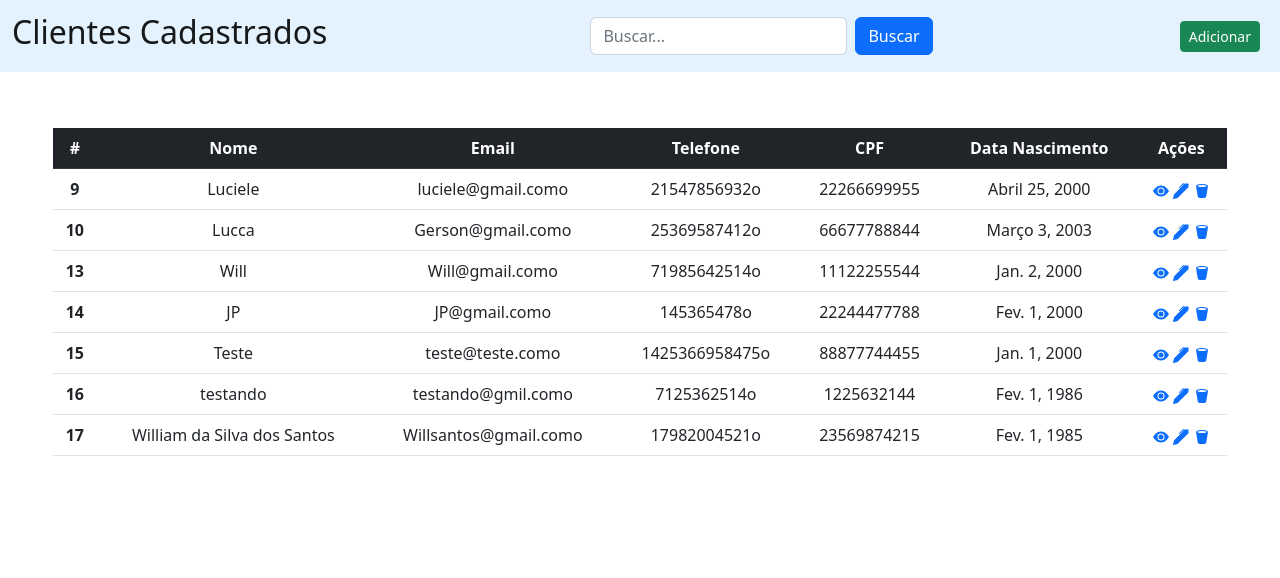
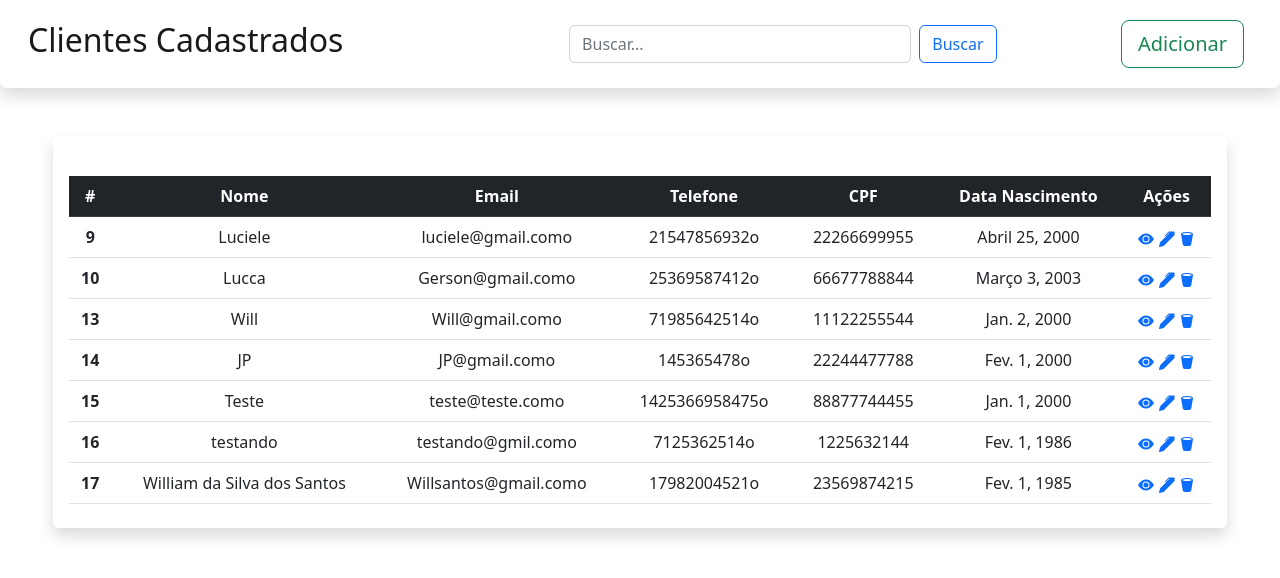
Before and after one commit to willsantos86/Crud_com_Python, a Django app: page / in a window 1280 px wide. Shown: the top 578 px of the page. Run offline with Django 3.2, Linux system fonts and the light colour scheme; data comes from the database, SQL or seed files in the repository.

Commit message:
Melhorando o visual dos templates.

```diff
--- a/app/templates/index.html
+++ b/app/templates/index.html
@@ -7,15 +7,15 @@
         <title>Cadastro de Clientes</title>
     </head>
     <body>
-        <nav class="navbar" style="background-color: #e3f2fd">
+        <nav class="navbar shadow p-3 mb-5 bg-body rounded" style="background-color: #e3f2fd;">
           <div class="container-fluid">
             <a class="navbar-brand"><h2>Clientes Cadastrados</h2></a>
             <form method="get" class="d-flex" role="search">
-                <input class="form-control me-2" type="text" id="search" name="search" placeholder="Buscar..." aria-label="Search">
-                <button class="btn btn-primary" type="submit">Buscar</button>
+                <input class="form-control me-2 col-3" type="text" id="search" name="search" placeholder="Buscar..." aria-label="Search">
+                <button class="btn btn-outline-primary" type="submit">Buscar</button>
             </form>
             <div class="d-grid gap-2 d-md-flex justify-content-md-end">
-                <a href="/form/" class="btn btn-success me-md-2 btn-sm">Adicionar</a>
+                <a href="/form/" class="btn btn-outline-success me-md-2 btn-lg">Adicionar</a>
             </div>
           </div>
         </nav>
@@ -27,19 +27,19 @@
         </div>-->
 
 
-        <div class="col-6 m-auto pt-2 pb-2 text-center">
-            <!--<form method="get">
+        <!-- <div class="col-6 m-auto pt-2 pb-2 text-center">
+            <form method="get">
                 <input type="text" id="search" name="search" class="form-control" placeholder="Buscar...">
-            </form>-->
+            </form>
 
-            <!--<form method="get" class="d-flex" role="search">
+            <form method="get" class="d-flex" role="search">
                 <input class="form-control me-2" type="text" id="search" name="search" placeholder="Buscar..." aria-label="Search">
                 <button class="btn btn-outline-success" type="submit">Buscar</button>
-            </form>-->
+            </form>
 
-        </div>
+        </div> -->
 
-        <div class="col-11 m-auto pt-3 pb-2 text-center">
+        <div class="col-11 m-auto pt-3 pb-2 text-center shadow p-3 mb-5 bg-body rounded">
 
             <br>
             <table class="table">
```
